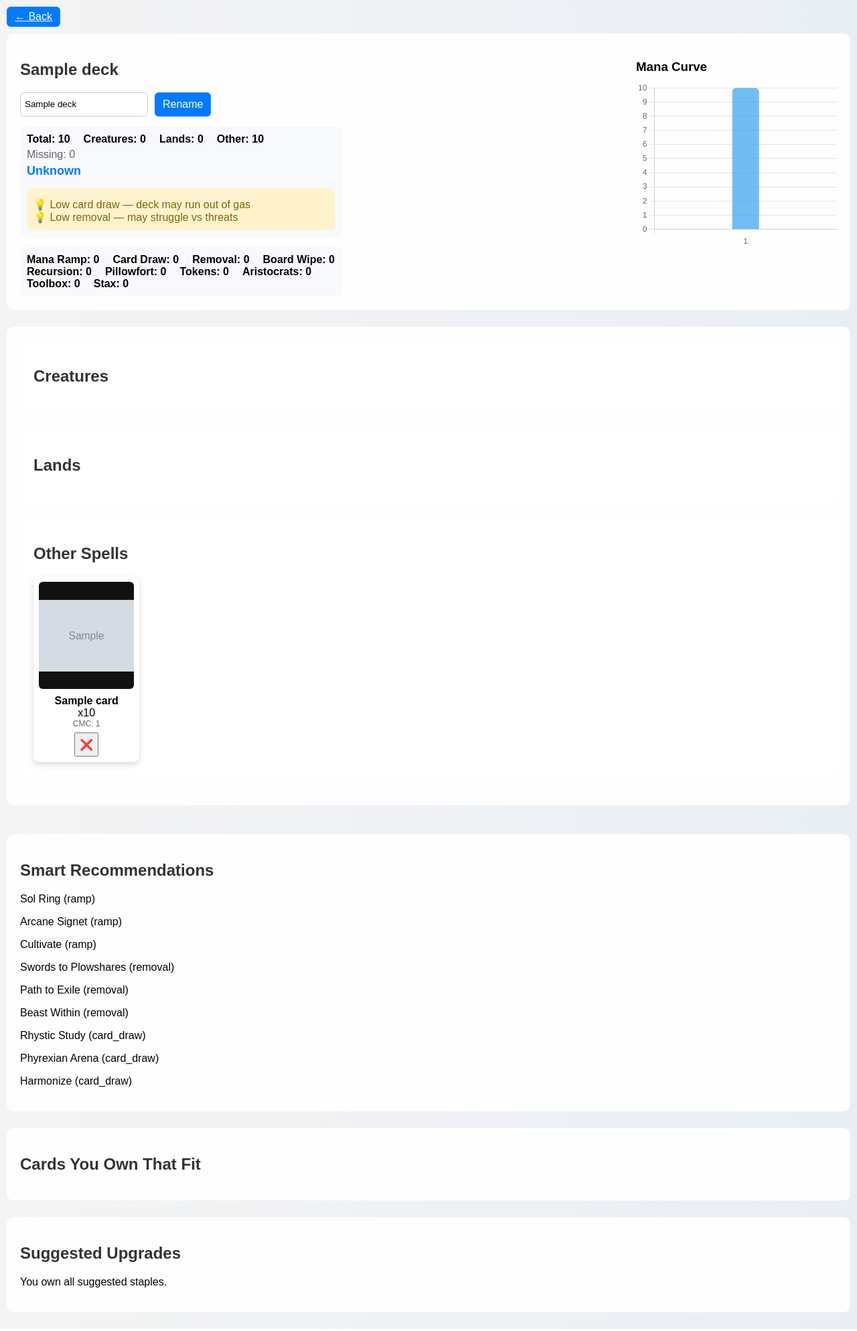
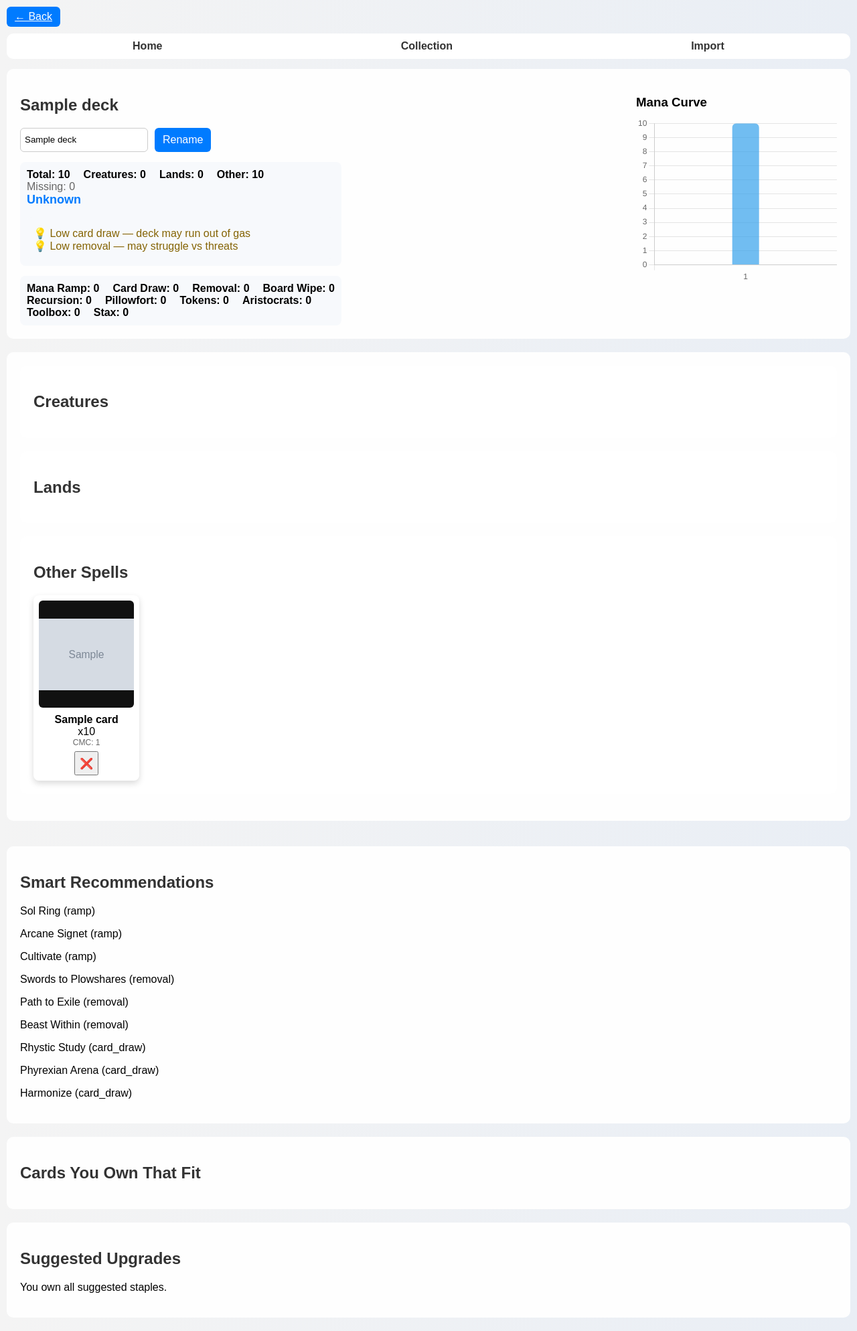
Before and after one commit to Chewiee93/mtg-deck-assistant, a Flask app: page /deck/1 in a window 1280 px wide. Shown: the whole page at 67% size. Run offline with Flask 3, Linux system fonts and the light colour scheme; tables that the repository leaves empty hold one stand-in row (values such as "Sample post"); grey boxes marked "Sample" are stand-in pictures.

Commit message:
UX fix and new homepage

```diff
--- a/app.py
+++ b/app.py
@@ -687,8 +687,12 @@ def suggest_from_collection(missing_roles):
 # =========================
 main_bp = Blueprint("main", __name__)
 
-@main_bp.route("/", methods=["GET", "POST"])
+@main_bp.route("/")
 def home():
+    return render_template("home.html")
+
+@main_bp.route("/collection", methods=["GET", "POST"])
+def collection():
 
     if request.method == "POST":
         add_card_to_collection(request.form["card_name"])
@@ -919,7 +923,6 @@ def confirm_import():
     import_id = request.form.get("import_id")
 
     import_cards = db.query(ImportCard).filter_by(import_id=import_id).all()
-
     import_all_owned = session.get("import_all_owned", False)
     deck_name = session.get("imported_deck_name", "Imported Deck")
 
--- a/static/css/style.css
+++ b/static/css/style.css
@@ -1,3 +1,182 @@
+/* =========================
+   GLOBAL LAYOUT SYSTEM
+   ========================= */
+
+.container {
+    max-width: 1200px;
+    margin: auto;
+}
+
+.row {
+    display: flex;
+    gap: 15px;
+    flex-wrap: wrap;
+}
+
+.col {
+    flex: 1;
+    min-width: 250px;
+}
+
+.mt-6 {
+    margin-top: 6px;
+}
+
+.mb-15 {
+    margin-bottom: 15px;
+}
+
+.flex {
+    display: flex;
+    gap: 10px;
+    flex-wrap: wrap;
+}
+
+.card-info {
+    margin-top: 5px;
+}
+
+.card-meta {
+    font-size: 12px;
+    color: #666;
+}
+
+.card-actions {
+    margin-top: 6px;
+    display: flex;
+    justify-content: center;
+    gap: 6px;
+}
+
+.form-inline {
+    display: flex;
+    gap: 10px;
+    flex-wrap: wrap;
+    margin-top: 10px;
+}
+
+.input {
+    padding: 6px;
+    border-radius: 6px;
+    border: 1px solid #ccc;
+}
+
+.panel {
+    margin-top: 15px;
+    padding: 10px;
+    background: #f7f9fc;
+    border-radius: 8px;
+}
+
+.panel-warning {
+    background: #fff3cd;
+}
+
+.panel-inner {
+    margin-top: 15px;
+    padding: 10px;
+    border-radius: 8px;
+}
+
+.flex-stats {
+    display: flex;
+    gap: 20px;
+    flex-wrap: wrap;
+    font-weight: bold;
+}
+
+.text-muted {
+    color: #666;
+}
+
+.text-highlight {
+    color: #007BFF;
+    font-size: 18px;
+    font-weight: bold;
+}
+
+.chart-container {
+    min-width: 300px;
+    max-width: 500px;
+}
+
+.chart-box {
+    height: 250px;
+}
+
+textarea {
+    font-size: 16px;
+    line-height: 1.4;
+}
+
+.card-controls {
+    display: flex;
+    align-items: center;
+    gap: 5px;
+    margin-top: 5px;
+}
+
+.deck-issue {
+    color:red;
+    font-weight: bold;
+}
+
+.deck-warning {
+    margin-top: 5px;
+    color: #856404;
+}
+
+.deck-strengths {
+    margin-top: 5px;
+    color: green;
+}
+
+.mana-curve {
+    margin-bottom: 10px;
+}
+
+/* =========================
+   RESPONSIVE BREAKPOINTS
+   ========================= */
+
+/* Mobile first (default) */
+
+/* Tablet */
+@media (min-width: 768px) {
+    .home-grid {
+        grid-template-columns: repeat(2, 1fr);
+    }
+}
+
+/* Desktop */
+@media (min-width: 1024px) {
+    .home-grid {
+        grid-template-columns: repeat(4, 1fr);
+    }
+}
+
+/* =========================
+   RESPONSIVE BEHAVIOUR
+   ========================= */
+
+/* Tablet */
+@media (min-width: 768px) {
+    .home-grid {
+        grid-template-columns: repeat(2, 1fr);
+    }
+}
+
+/* Desktop */
+@media (min-width: 1024px) {
+    .home-grid {
+        grid-template-columns: repeat(4, 1fr);
+    }
+
+    .home-card:hover {
+        transform: translateY(-5px);
+    }
+}
+
 /* =========================
    GLOBAL / BASE STYLES
    ========================= */
@@ -5,6 +184,7 @@ body {
     font-family: Arial, sans-serif;
     margin: 10px;
     background: linear-gradient(to right, #f4f4f4, #e9eef5);
+    -webkit-tap-highlight-color: transparent;
 }
 
 h1, h2 {
@@ -12,6 +192,20 @@ h1, h2 {
 }
 
 /* ===== OVERLAY ===== */
+.modal {
+    position: fixed;
+    top: 50%;
+    left: 50%;
+    transform: translate(-50%, -50%);
+
+    width: 90%;
+    max-width: 400px;
+
+    background: white;
+    padding: 20px;
+    border-radius: 10px;
+}
+
 #overlay {
     position: fixed;
     top: 0;
@@ -24,22 +218,43 @@ h1, h2 {
 }
 
 /* ===== MODALS ===== */
+.preview-modal {
+    cursor: zoom-out;
+}
+
+.preview-modal img {
+    max-height: 80vh;
+    border-radius: 10px;
+    box-shadow: 0 10px 30px rgba(0,0,0,0.5);
+}
+
 #cardModal,
 #previewModal {
     z-index: 101; /* MUST be above overlay */
     cursor: zoom-out;
 }
 
-#previewImage {
-    max-height: 85vh;
-    max-width: 90vw;
-    border-radius: 12px;
-    box-shadow: 0 20px 50px rgba(0,0,0,0.6);
-    transition: transform 0.2s ease;
+#previewImage:hover {
+    transform: scale(1.02);
 }
 
-#previewImage:hover {
-    transform: scale(1.02);
+/* =========================
+   NAV BAR
+   ========================= */
+
+.nav {
+    display: flex;
+    justify-content: space-around;
+    padding: 10px;
+    background: white;
+    border-radius: 10px;
+    margin-bottom: 15px;
+}
+
+.nav a {
+    text-decoration: none;
+    font-weight: bold;
+    color: #333;
 }
 
 /* =========================
@@ -82,11 +297,28 @@ h1, h2 {
    ========================= */
 .section {
     background: rgba(255,255,255,0.95);
-    padding: 20px;
-    margin-bottom: 25px;
+    padding: 15px;
+    margin-bottom: 20px;
     border-radius: 10px;
 }
 
+/* Bigger screens */
+@media (min-width: 768px) {
+    .section {
+        padding: 20px;
+    }
+}
+
+@media (min-width: 768px) and (max-width: 1024px) {
+    #collection {
+        grid-template-columns: repeat(3, 1fr);
+    }
+}
+
+/* Improve scrolling */
+html {
+    scroll-behavior: smooth;
+}
 
 /* =========================
    BUTTONS
@@ -139,6 +371,10 @@ button {
     text-align: center;
     cursor: pointer;
     box-shadow: 0 4px 10px rgba(0,0,0,0.15);
+    display: flex;
+    gap: 8px;
+    flex-direction: column;
+    align-items: center;
 
     /* Smooth hover animation */
     transition: transform 0.2s ease, box-shadow 0.2s ease;
@@ -203,6 +439,10 @@ button {
     box-shadow: 0 0 10px rgba(255,0,0,0.6);
 }
 
+.missing-text {
+    color: red;
+}
+
 /* =========================
    DECK SECTION
    ========================= */
--- a/static/js/app.js
+++ b/static/js/app.js
@@ -183,8 +183,7 @@ const API = {
             if (data.quantity === 0) {
                 const cardEl = document.getElementById(`card-${id}`);
                 if (cardEl) {
-                    cardEl.style.opacity = "0";
-                    setTimeout(() => cardEl.remove(), 200);
+                     cardEl.remove(); //instant removal, no animation
                 }
             }
 
--- a/templates/card_item.html
+++ b/templates/card_item.html
@@ -4,20 +4,20 @@
         <img src="{{ card.image_url }}">
     {% endif %}
 
-    <div style="margin-top:5px;">
+    <div class="card-info">
         <strong>{{ card.name }}</strong><br>
         x{{ card.quantity }}
 
         {% if card.owned == 0 %}
-            <div style="color:red;">Missing</div>
+            <div class="missing-text">Missing</div>
         {% endif %}
     </div>
 
-    <div style="font-size:12px; color:#666;">
+    <div class="card-meta">
         CMC: {{ card.cmc }}
     </div>
 
-    <div style="margin-top:6px; display:flex; justify-content:center; gap:6px;">
+    <div class="card-actions">
         <button onclick="removeCard({{ deck.id }}, {{ card.id }})">❌</button>
 
         {% if card.owned == 0 %}
--- a/templates/deck.html
+++ b/templates/deck.html
@@ -3,11 +3,18 @@
 <head>
     <link rel="stylesheet" href="/static/css/style.css">
     <title>{{ deck.name }}</title>
+    <meta name="viewport" content="width=device-width, initial-scale=1.0">
+</head>
+<body>
     <a href="/" class="button" style="margin-bottom:10px; display:inline-block;">
         ← Back
     </a>
-</head>
-<body>
+
+<div class="nav">
+    <a href="/">Home</a>
+    <a href="/collection">Collection</a>
+    <a href="/import">Import</a>
+</div>
 
 <div class="section flex-row">
 
@@ -17,13 +24,13 @@
 
         <!-- Rename -->
         <form action="/rename_deck/{{ deck.id }}" method="POST"
-            style="display:flex; gap:10px; flex-wrap:wrap; margin-top:10px;">
+            class="form-inline">
 
             <input
                 name="new_name"
                 value="{{ deck.name }}"
                 required
-                style="padding:6px; border-radius:6px; border:1px solid #ccc;"
+                class="input"
                 onclick="this.select()"
             >
 
@@ -35,10 +42,10 @@
         <!-- =========================
             SUMMARY
             ========================= -->
-        <div style="margin-top:15px; padding:10px; background:#f7f9fc; border-radius:8px;">
+        <div class="panel">
 
             <!-- INLINE STATS -->
-            <div style="display:flex; gap:20px; flex-wrap:wrap; font-weight:bold;">
+            <div class="flex-stats">
                 <span>Total: {{ stats.total }}</span>
                 <span>Creatures: {{ stats.creatures }}</span>
                 <span>Lands: {{ stats.lands }}</span>
@@ -46,21 +53,21 @@
             </div>
 
             <!-- MISSING BELOW -->
-            <div style="margin-top:5px; color:#666;">
+            <div class="text-muted">
                 Missing: {{ stats.total - stats.creatures - stats.lands - stats.others }}
             </div>
 
-            <div style="margin-top:5px; color:#444; font-weight:bold;">
-                <span style="color:#007BFF; font-size:18px;">{{ archetype }}</span>
+            <div class="text-highlight">
+                <span class="text-highlight">{{ archetype }}</span>
             </div>
 
             <!-- =========================
                 DECK ANALYSIS
                 ========================= -->
-            <div style="margin-top:15px; padding:10px; background:#fff3cd; border-radius:8px;">
+            <div class="panel">
 
                 {% if issues %}
-                    <div style="color:red; font-weight:bold;">
+                    <div class="deck-issue">
                         {% for issue in issues %}
                             <div>⚠ {{ issue }}</div>
                         {% endfor %}
@@ -68,7 +75,7 @@
                 {% endif %}
 
                 {% if warnings %}
-                    <div style="margin-top:5px; color:#856404;">
+                    <div class="deck-warning">
                         {% for warning in warnings %}
                             <div>💡 {{ warning }}</div>
                         {% endfor %}
@@ -76,7 +83,7 @@
                 {% endif %}
 
                 {% if strengths %}
-                    <div style="margin-top:5px; color:green;">
+                    <div class="deck-strengths">
                         {% for s in strengths %}
                             <div>✅ {{ s }}</div>
                         {% endfor %}
@@ -90,24 +97,24 @@
         <!-- =========================
             ROLES
             ========================= -->
-        <div style="margin-top:15px; padding:10px; background:#f7f9fc; border-radius:8px;">
+        <div class="panel">
 
             <!-- INLINE STATS -->
-            <div style="display:flex; gap:20px; flex-wrap:wrap; font-weight:bold;">
+            <div class="flex-stats">
                 <span>Mana Ramp: {{ ramp }}</span>
                 <span>Card Draw: {{ card_draw }}</span>
                 <span>Removal: {{ removal }}</span>
                 <span>Board Wipe: {{ board_wipe }}</span>
             </div>
 
-            <div style="display:flex; gap:20px; flex-wrap:wrap; font-weight:bold;">
+            <div class="flex-stats">
                 <span>Recursion: {{ recursion }}</span>
                 <span>Pillowfort: {{ pillowfort }}</span>
                 <span>Tokens: {{ tokens }}</span>
                 <span>Aristocrats: {{ aristocrats }}</span>
             </div>
 
-            <div style="display:flex; gap:20px; flex-wrap:wrap; font-weight:bold;">
+            <div class="flex-stats">
                 <span>Toolbox: {{ toolbox }}</span>
                 <span>Stax: {{ stax }}</span>
             </div>
@@ -115,11 +122,11 @@
     </div>
 
     <!-- RIGHT: Mana Curve -->
-    <div style="min-width:300px; max-width:500px;">
-        <h3 style="margin-bottom:10px;">Mana Curve</h3>
+    <div class="chart-container">
+        <h3 class="mana-curve">Mana Curve</h3>
 
         <!-- FIXED HEIGHT CONTAINER -->
-        <div style="height:250px;">
+        <div class="chart-box">
             <canvas id="manaChart"></canvas>
         </div>
     </div>
```
Also changed, not shown: templates/home.html (added, +28 -0 lines), templates/import_review.html (+9 -18 lines), templates/index.html (+21 -36 lines).
